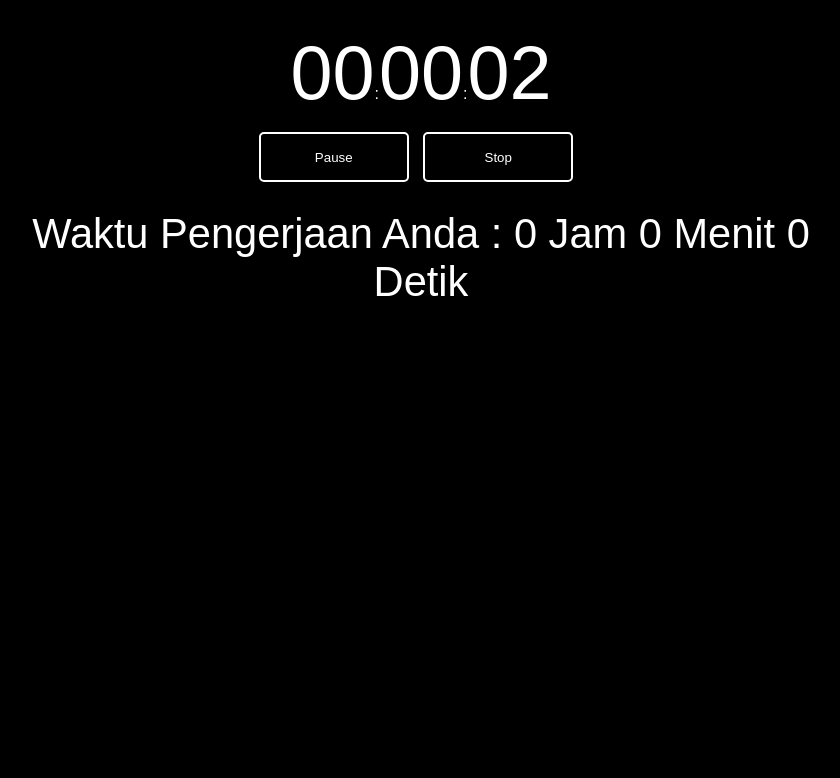
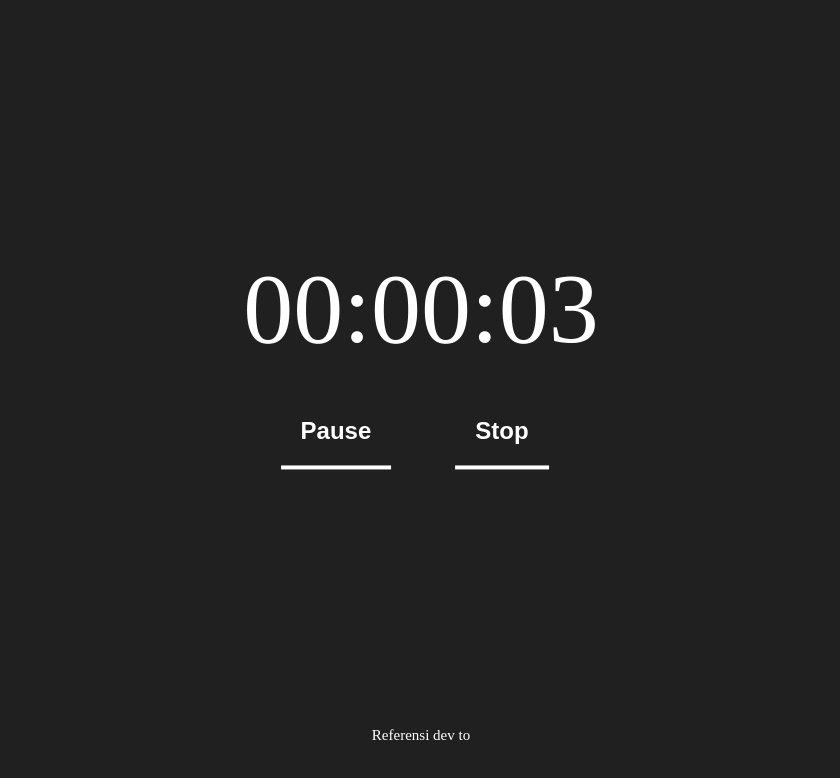
Before and after one commit to kel-4-webdev/Timer-Javascript, a plain HTML site: page index.html in a window 1280 px wide. Both pictures are taken after a click on the button "Start". Shown: the whole page, without its empty margins (219-1059 px from the left). Drawn offline with Linux system fonts and the light colour scheme.

Commit message:
JS Stopwatch

```diff
--- a/index.html
+++ b/index.html
@@ -1,129 +1,21 @@
-<!DOCTYPE html>
-<html lang="en">
-<head>
-    <meta charset="UTF-8">
-    <meta http-equiv="X-UA-Compatible" content="IE=edge">
-    <meta name="viewport" content="width=device-width, initial-scale=1.0">
-    <title>Timer</title>
-</head>
-<style>
-    body{
-        background-color: black;
-        font-family: Arial, Helvetica, sans-serif;
-        height: 100%;
-    }
-    .container{
-        width: 800px;
-        margin: 30px auto;
-        color: white;
-        text-align: center;
-    }
-    h1,h2,h3{
-        font-family: Arial, Helvetica, sans-serif;
-        font-weight: 100;
-        font-size: 2.6rem;
-        text-transform: capitalize;
-    }
-    #seconds,#minutes,#hours{
-        font-size: 2cm;
-    }
-    button{
-        width: 150px;
-        height: 50px;
-        background: transparent;
-        color: white;
-        border: 2px solid white;
-        border-radius: 5px;
-        margin-right: 10px;
-        outline: none;
-    }
-    button:hover{
-        background: blue;
-        color: black;
-        font-weight: 800;
-        text-transform: capitalize;
-    }
+<html>
+  <head>
+    <title>JS Stopwatch</title>
 
-</style>
-<body>
-    <div class="container">
-        <p><span id="hours">00</span>:<span id="minutes">00</span>:<span id="seconds">00</span></p>
-        <button onclick="startstopcontinue()" id="start-stop-continue">Start</button>
-        <button onclick="stop()" id="button-stop">Stop</button>
-        <h1 id="pesan"> Waktu Pengerjaan Anda : 0 Jam 0 Menit 0 Detik</h1>
-    </div>
-</body>
-<script>
-    let seconds = 0;
-    let minutes = 0;
-    let hours = 0;
-    let display_seconds = 0;
-    let display_minutes = 0;
-    let display_hours = 0;
-    let interval = null;
-    let status = "stopped";
+    <link rel="stylesheet" href="style.css" />
+  </head>
+  <body>
+    <div id="stopwatch">00:00:00</div>
 
-    function startTimer(){
-        seconds++;
-        if (seconds / 60 === 1) {
-            seconds = 0;
-            minutes++;
-            if (minutes / 60 === 1){
-                minutes = 0;
-                hours++;
-            }
-        }
-        if (seconds < 10){
-            display_seconds = "0" + seconds.toString();
-        }
-        else{
-            display_seconds = seconds;
-        }
-        if (minutes < 10){
-            display_minutes = "0" + minutes.toString();
-        }
-        else{
-            display_minutes = minutes;
-        }
-        if (hours < 10){
-            display_hours = "0" + hours.toString();
-        }
-        else{
-            display_hours = hours;
-        }
-        document.getElementById('hours').innerHTML = display_hours;
-        document.getElementById('minutes').innerHTML = display_minutes;
-        document.getElementById('seconds').innerHTML = display_seconds;
-    }
-    function startstopcontinue() {
-        if (status === "stopped"){
-            interval=window.setInterval(startTimer, 1000);
-            document.getElementById("start-stop-continue").innerHTML="Pause";
-            status="paused";
-        }
-        else if (status === "paused"){
-            window.clearInterval(interval);
-            document.getElementById("start-stop-continue").innerHTML="Continue";
-            status="continue";
-        }
-        else if (status === "continue"){
-            interval=window.setInterval(startTimer, 1000);
-            document.getElementById("start-stop-continue").innerHTML="Pause";
-            status="paused";
-        }
-    }
-    function stop(){
-        window.clearInterval(interval);
-        document.getElementById("start-stop-continue").innerHTML="Start";
-        document.getElementById("pesan").innerHTML="Total Waktu Pengerjaan : " + hours + " Jam " + minutes + " Menit " + seconds + " Detik";
-        status = "stopped";
-        seconds = 0;
-        minutes = 0;
-        hours = 0;
-        document.getElementById('hours').innerHTML = "00";
-        document.getElementById('minutes').innerHTML = "00";
-        document.getElementById('seconds').innerHTML = "00";
-    }
+    <ul id="buttons">
+      <li><button onclick="startTimer()" id="multiBtn">Start</button></li>
+      <li><button onclick="stopTimer()">Stop</button></li>
+    </ul>
 
-</script>
+    <span id="result" class="result-text"></span>
+
+    <span class="referensi">Referensi <a href="https://dev.to/gspteck/create-a-stopwatch-in-javascript-2mak">dev to</a></span>
+
+    <script src="timer.js"></script>
+  </body>
 </html>
--- /dev/null
+++ b/style.css
@@ -0,0 +1,62 @@
+body {
+    background: #202020;
+    color: white;
+}
+button {
+    font-size: 24px;
+    padding: 20px;
+    border: none;
+    border-bottom: 4px solid white;
+    background: #202020;
+    color: white;
+    cursor: pointer;
+    transition: all 0.3s;
+    outline: none;
+    font-weight: bold;
+    position: relative;;
+}
+
+button:hover {
+    background: white;
+    color: #202020;
+}
+
+#stopwatch {
+    font-size: 100px;
+    position: absolute;
+    top: 40%;
+    left: 50%;
+    transform: translate(-50%, -60%);
+}
+#buttons {
+    position: absolute;
+    top: 52%;
+    left: 48.4%;
+    transform: translate(-51.6%, -48%);
+}
+#buttons li {
+    display: inline;
+    padding: 0 30px;
+}
+
+.result-text {
+    color: white;
+    font-size: 20px;
+    position: absolute;
+    top: 65%;
+    left: 50%;
+    transform: translate(-50%, -35%);
+}
+
+.referensi {
+    position: absolute;
+    bottom: 5%;
+    left: 50%;
+    transform: translate(-50%, -95%);
+}
+
+.referensi, .referensi a {
+    font-size: 15px;
+    color: white;
+    text-decoration: none;
+}
--- /dev/null
+++ b/timer.js
@@ -0,0 +1,84 @@
+const timer = document.getElementById('stopwatch');
+const multiBtn = document.getElementById('multiBtn');
+const resultHTML = document.getElementById('result');
+
+var hr = 0;
+var min = 0;
+var sec = 0;
+var stoptime = true;
+
+function startTimer() {
+    if (stoptime == true) {
+        stoptime = false;
+        resultHTML.innerHTML = '';
+        timerCycle();
+        multiBtn.innerHTML = "Pause";
+        multiBtn.onclick = pauseTimer;
+    }
+}
+
+function pauseTimer() {
+    if (stoptime == false) {
+        stoptime = true;
+        multiBtn.innerHTML = "Continue";
+        multiBtn.onclick = startTimer;
+    }
+}
+
+function stopTimer() {
+    stoptime = true;
+    if (hr != 00) {
+        resultHTML.innerHTML = 'Total Waktu Pengerjaan: ' + hr + ' Jam ' + min + ' Menit ' + sec + ' Detik';
+    }
+    if (hr == 00 && min != 00) {
+        resultHTML.innerHTML = 'Total Waktu Pengerjaan: ' + min + ' Menit ' + sec + ' Detik';
+    }
+    if (hr == 00 && min == 00) {
+        resultHTML.innerHTML = 'Total Waktu Pengerjaan: ' + sec + ' Detik';
+    }
+    resetTimer();
+    multiBtn.innerHTML = "Start";
+    multiBtn.onclick = startTimer;
+}
+
+function timerCycle() {
+    if (stoptime == false) {
+        sec = parseInt(sec);
+        min = parseInt(min);
+        hr = parseInt(hr);
+
+        sec = sec + 1;
+
+        if (sec == 60) {
+            min = min + 1;
+            sec = 0;
+        }
+        if (min == 60) {
+            hr = hr + 1;
+            min = 0;
+            sec = 0;
+        }
+
+        if (sec < 10 || sec == 0) {
+            sec = '0' + sec;
+        }
+        if (min < 10 || min == 0) {
+            min = '0' + min;
+        }
+        if (hr < 10 || hr == 0) {
+            hr = '0' + hr;
+        }
+
+        timer.innerHTML = hr + ':' + min + ':' + sec;
+
+        setTimeout("timerCycle()", 1000);
+    }
+}
+
+function resetTimer() {
+    timer.innerHTML = "00:00:00";
+    stoptime = true;
+    hr = 0;
+    sec = 0;
+    min = 0;
+}
```
Also changed, not shown: referensi.txt (deleted), 1 other file.
